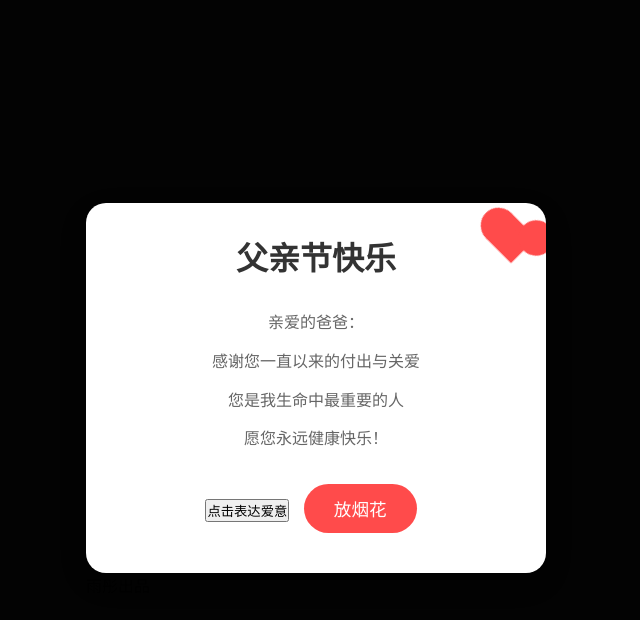
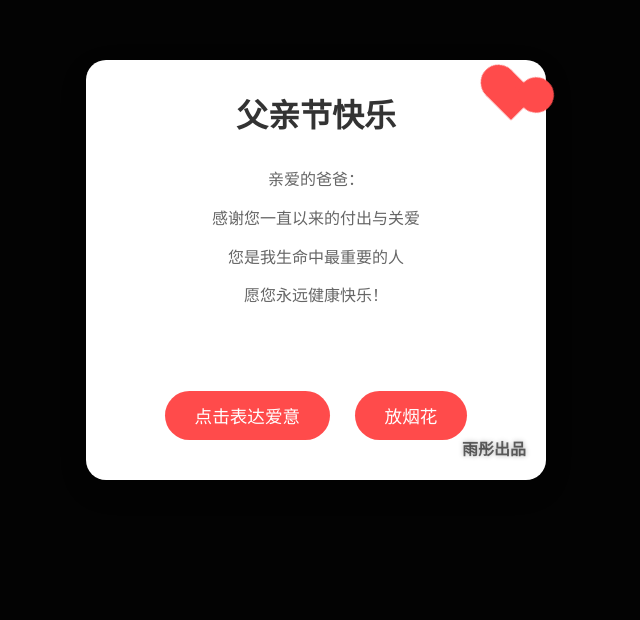
Before and after one commit to mianfeng/father, a plain HTML site: page index.html in a window 1280 px wide. Shown: the whole page, without its empty margins (324-964 px from the left). Drawn offline with Linux system fonts and the light colour scheme.

Commit message:
Update style.css

```diff
--- a/style.css
+++ b/style.css
@@ -10,8 +10,9 @@ body {
     min-height: 100vh;
     display: flex;
     justify-content: center;
-    align-items: center;
-    overflow: hidden;
+    align-items: flex-start;
+    overflow-y: auto;
+    padding: 20px 0;
 }
 
 #fireworks {
@@ -31,6 +32,7 @@ body {
     position: relative;
     z-index: 2;
     transition: opacity 0.5s ease;
+    margin: 20px auto;
 }
 
 .big-heart-container {
@@ -75,7 +77,7 @@ body {
     box-shadow: 0 10px 30px rgba(0, 0, 0, 0.1);
     text-align: center;
     position: relative;
-    overflow: hidden;
+    overflow: visible;
 }
 
 .heart {
@@ -129,23 +131,6 @@ h1 {
     margin: 10px 0;
 }
 
-.photo-frame {
-    margin: 20px 0;
-    border: 2px dashed #ccc;
-    border-radius: 10px;
-    padding: 20px;
-    cursor: pointer;
-    transition: all 0.3s ease;
-}
-
-.photo-frame:hover {
-    border-color: #ff4b4b;
-}
-
-.photo-placeholder {
-    color: #999;
-}
-
 .share-btn, .fireworks-btn {
     background: #ff4b4b;
     color: white;
@@ -186,3 +171,63 @@ h1 {
     opacity: 0;
     pointer-events: none;
 }
+
+.signature {
+    position: absolute;
+    bottom: 20px;
+    right: 20px;
+    color: rgba(255, 255, 255, 0.8);
+    font-size: 16px;
+    font-weight: bold;
+    text-shadow: 0 0 5px rgba(0, 0, 0, 0.3);
+    z-index: 5;
+}
+
+.container .signature {
+    color: rgba(0, 0, 0, 0.6);
+    right: 40px;
+    bottom: 40px;
+}
+
+.big-heart-container .signature {
+    bottom: 35%;
+    right: 35%;
+    transform: translate(50%, 50%);
+    font-size: 16px;
+}
+
+.love-messages {
+    margin: 20px 0;
+    min-height: 30px;
+    max-height: 300px;
+    overflow-y: auto;
+    padding: 10px;
+}
+
+.love-message {
+    color: #ff4b4b;
+    font-size: 1.1em;
+    margin: 10px 0;
+    padding: 10px;
+    background: rgba(255, 75, 75, 0.1);
+    border-radius: 8px;
+    transition: all 0.3s ease;
+}
+
+.love-btn, .fireworks-btn {
+    background: #ff4b4b;
+    color: white;
+    border: none;
+    padding: 12px 30px;
+    border-radius: 25px;
+    font-size: 1.1em;
+    cursor: pointer;
+    transition: all 0.3s ease;
+    margin: 10px;
+}
+
+.love-btn:hover, .fireworks-btn:hover {
+    background: #ff3333;
+    transform: translateY(-2px);
+    box-shadow: 0 5px 15px rgba(255, 75, 75, 0.3);
+}
```
